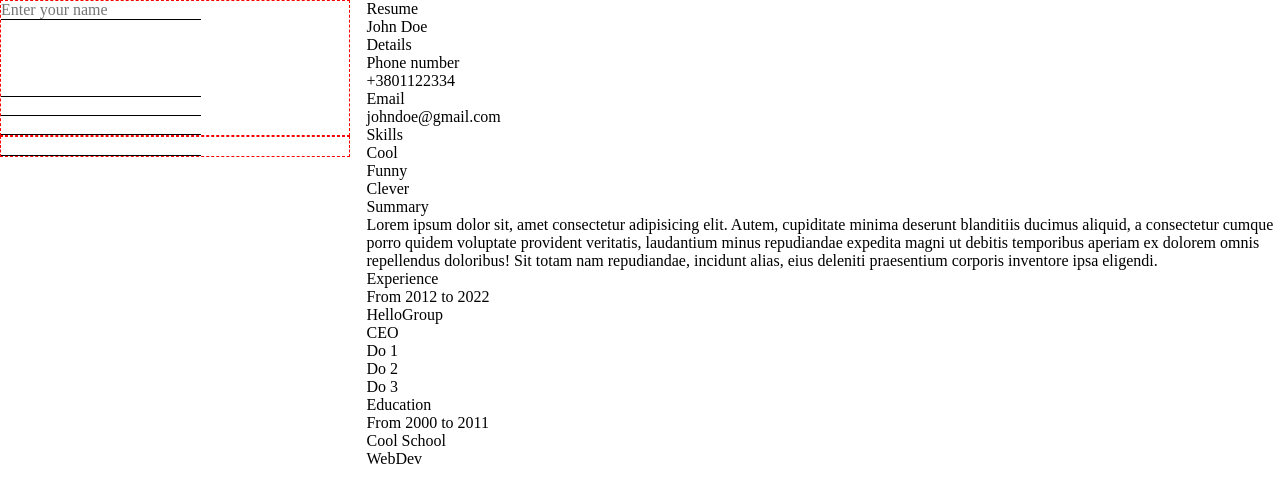
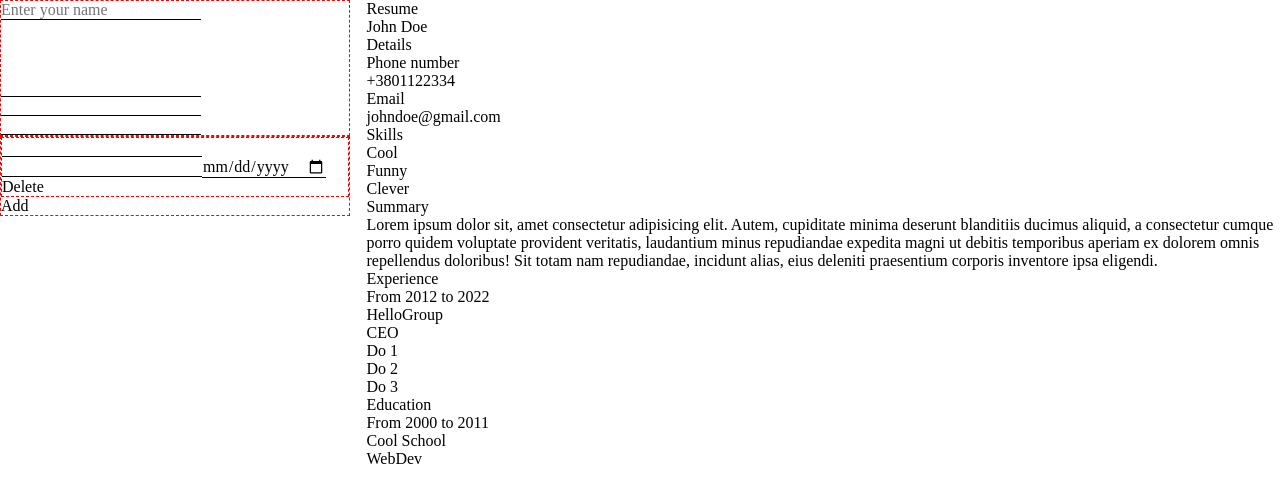
Before and after one commit to George-Al3xander/CV-APP, a React app: page / in a window 1280 px wide. Shown: the top 502 px of the page. Built offline with nearby package versions, Linux system fonts and the light colour scheme.

Commit message:
Quick commit

```diff
--- a/src/components/Exp.js
+++ b/src/components/Exp.js
@@ -13,7 +13,7 @@ class Exp extends Component {
         return(
             <ul className="exp" >
                 {this.props.experience.map((exp)=> {
-                    return <li c key={"exp_" + this.props.experience.indexOf(exp)} className="exp_block block_ul">
+                    return <li  key={"exp_" + this.props.experience.indexOf(exp)} className="exp_block block_ul">
                         <div className="exp_date date" >{exp.date}</div>
                         <div>
                             <h2>{exp.name_company}</h2>
--- a/src/components/Form.js
+++ b/src/components/Form.js
@@ -1,19 +1,71 @@
 import React, {Component} from "react";
 
 
-class Form extends Component {
+class Form_Exp extends Component {
     constructor(props) {
-        super();
+        super(props);
 
-        this.state = {
-            form_exp: "",
-            form_education:  "",
-        }
     }
 
     render () {
         return(
-            <form>
+            <fieldset id="education">
+                {this.props.nums.map((num) => {
+                    return <div key={"form_edu_" + num} id={"form_edu_" + num} >
+                        <input id={"form_edu_name_"+ num} type="text" />
+                        <input id={"form_edu_title_"+ num} type="text" />
+                        <input id={"form_edu_date_"+ num} type="date" />
+                        <button id={"form_edu_btn_"+ num} onClick={this.props.onClick} >Delete</button>
+                        </div>
+                })}
+            </fieldset>
+        )
+    }
+}
+
+class Form extends Component {
+    constructor(props) {
+        super(props);
+
+        this.state = {
+            form_exp: [1],
+            form_edu: [1],
+
+
+        }
+        this.addFormEdu = this.addFormEdu.bind(this);
+    }
+
+    addFormEdu() {
+        this.setState({
+            form_edu:  this.state.form_edu.concat(this.state.form_edu[this.state.form_edu.length - 1]+1),
+        });
+        console.log(this.state.form_edu);
+    }
+
+    removeFormEdu(e) {
+        let val = e.target.id;
+        let length = val.length;
+        val = val[length-1];
+
+        let tempArray = this.state.form_edu;
+
+        for(let i=0; i < this.state.form_edu.length; i++) {
+            if(val != this.state.form_edu[0]) {
+                tempArray.push(this.state.form_edu[i]);
+            }
+        }
+
+        this.setState({
+            form_edu: tempArray
+        })
+
+        console.log()
+    }
+
+    render () {
+        return(
+            <form onSubmit={(e)=> {e.preventDefault()}}>
             <fieldset id="general_info">
                 <input onChange={this.props.onChangeHandle} id="name" type="text" placeholder="Enter your name"/>
                 <textarea name="" id="summary"  cols="20" rows="3"></textarea>
@@ -23,7 +75,9 @@ class Form extends Component {
             </fieldset>
 
             <fieldset id="education">
-                <input type="text" />
+                <Form_Exp onClick={this.removeFormEdu} nums={this.state.form_exp}/>
+                <button onClick={this.addFormEdu}>Add</button>
+
             </fieldset>
         </form>
         )
```
